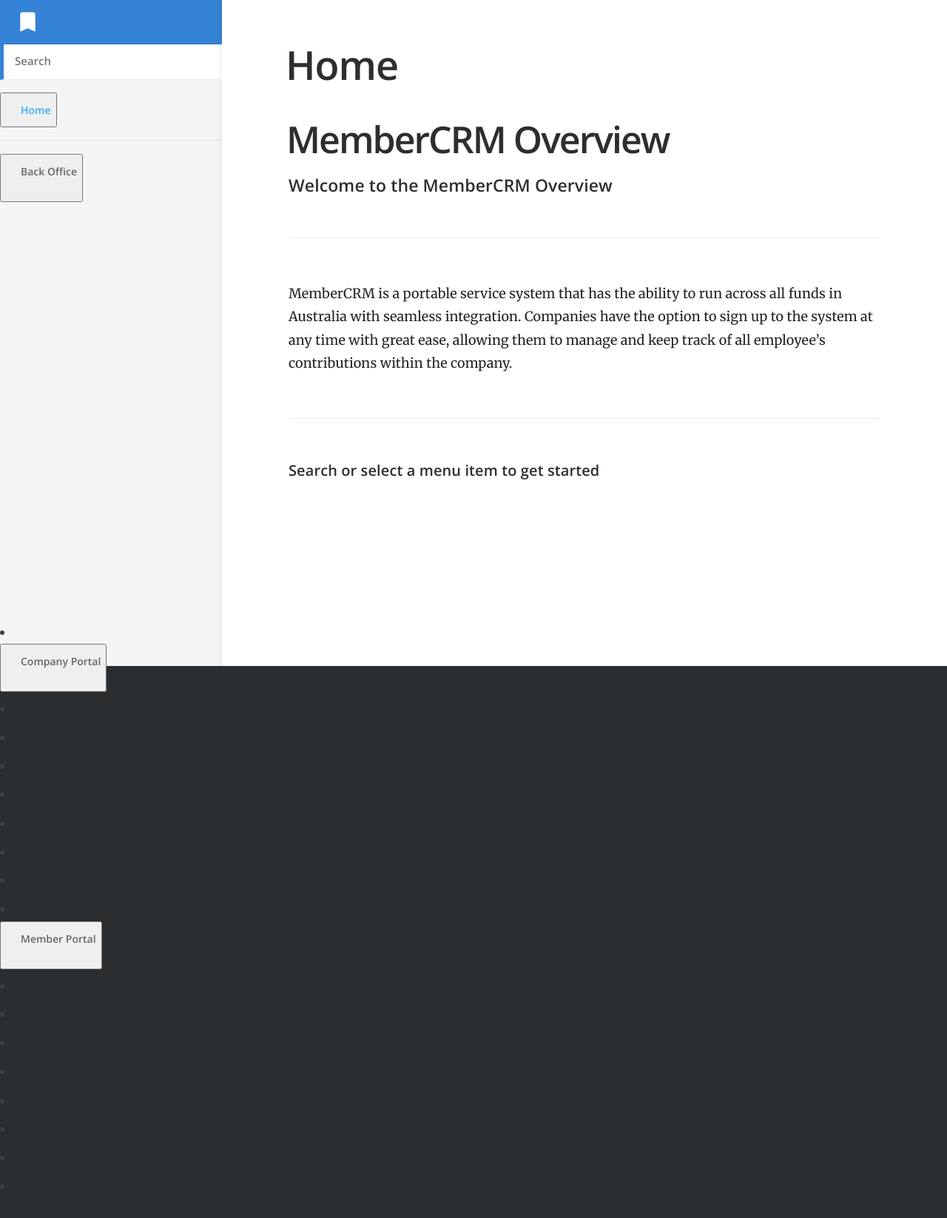
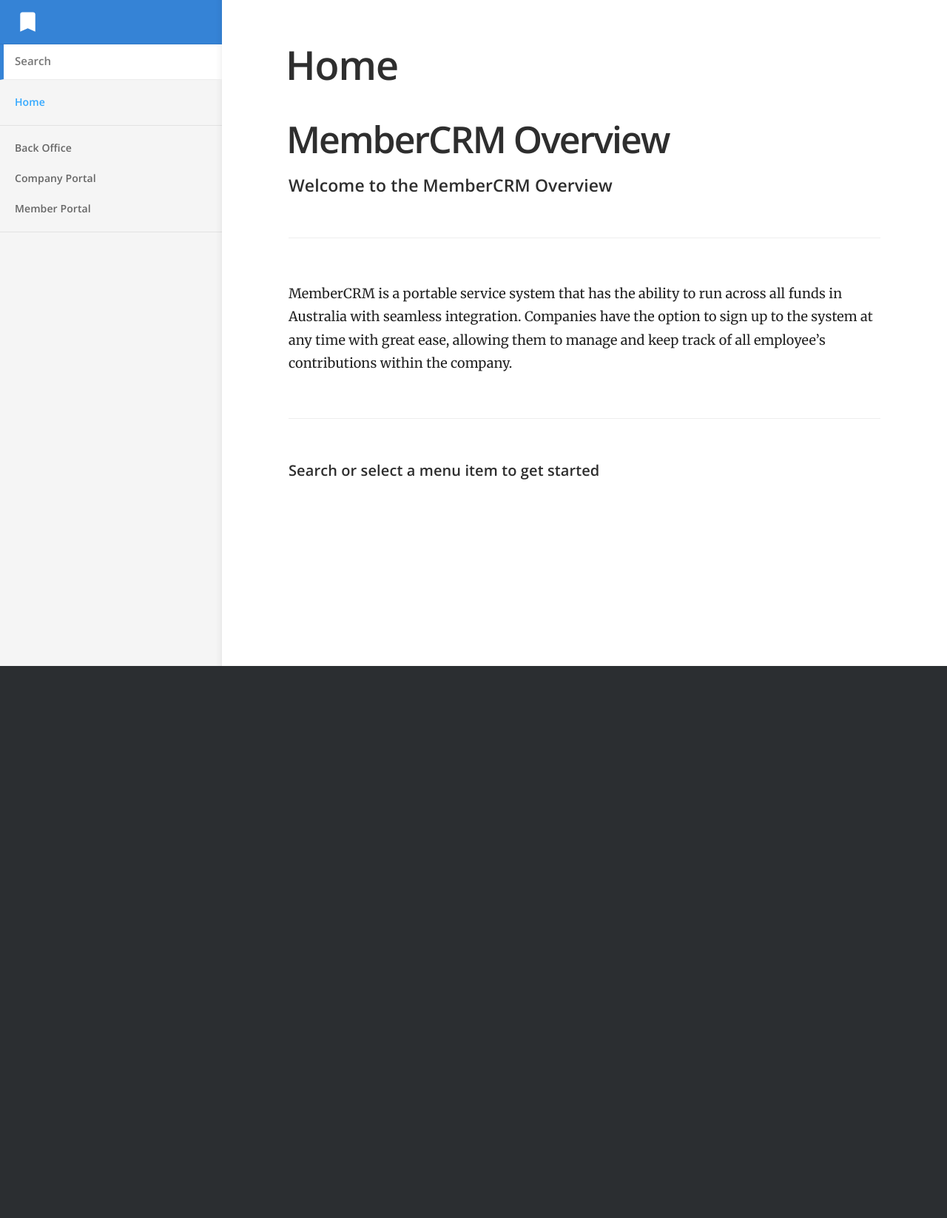
Before and after one commit to BJJohnston/Member, a Jekyll site: the page built from index.md, in a window 1280 px wide. Shown: the whole page at 74% size. Built offline with Jekyll 4.4.1, drawn with Linux system fonts in a browser that asks for light colours; after the commit the page ends 900 px from its top, so only the background shows below that.

Commit message:
Updated '_layouts/default.html' via CloudCannon

```diff
--- a/_layouts/default.html
+++ b/_layouts/default.html
@@ -39,24 +39,24 @@
 
 			<nav {% if site.show_full_navigation %}class="full-navigation"{% endif %}>
 				<ul>
-					<li><button onclick="myFunction()" class="nav-home top-level {% if page.url == '/' %}current{% endif %}">
+					<li onclick="myFunction()" class="nav-home top-level {% if page.url == '/' %}current{% endif %}">
 						{% assign home = site.html_pages | where: 'url', '/' | first %}
 						<a href="{{ site.baseurl }}/">{{ home.title }}</a>
-					</button></li>
+					</li>
 				</ul>
 
 				<ul>
 					{% assign grouped = site.docs | group_by: 'category' %}
 					{% for group in grouped %}
-						<li><button onclick="myFunction()" class="nav-home top-level {% if group.name == page.category %}current{% endif %}">
+						<li onclick="myFunction()" class="nav-home top-level {% if group.name == page.category %}current{% endif %}">
 							{% assign items = group.items | sort: 'order' %}
 							<a href="{{ site.baseurl }}{{ items.first.url }}">{{ group.name }}</a>
 							<ul>
 								{% for item in items %}
-								<li>	<button onclick="myFunction()" class="nav-item {% if item.url == page.url %}current{% endif %}"><a href="{{ site.baseurl }}{{ item.url }}">{{ item.title }}</a></button></li>
+								<li onclick="myFunction()" class="nav-item {% if item.url == page.url %}current{% endif %}"><a href="{{ site.baseurl }}{{ item.url }}">{{ item.title }}</a></li>
 								{% endfor %}
 							</ul>
-						</button></li>
+						</li>
 					{% endfor %}
 				</ul>
 
```
